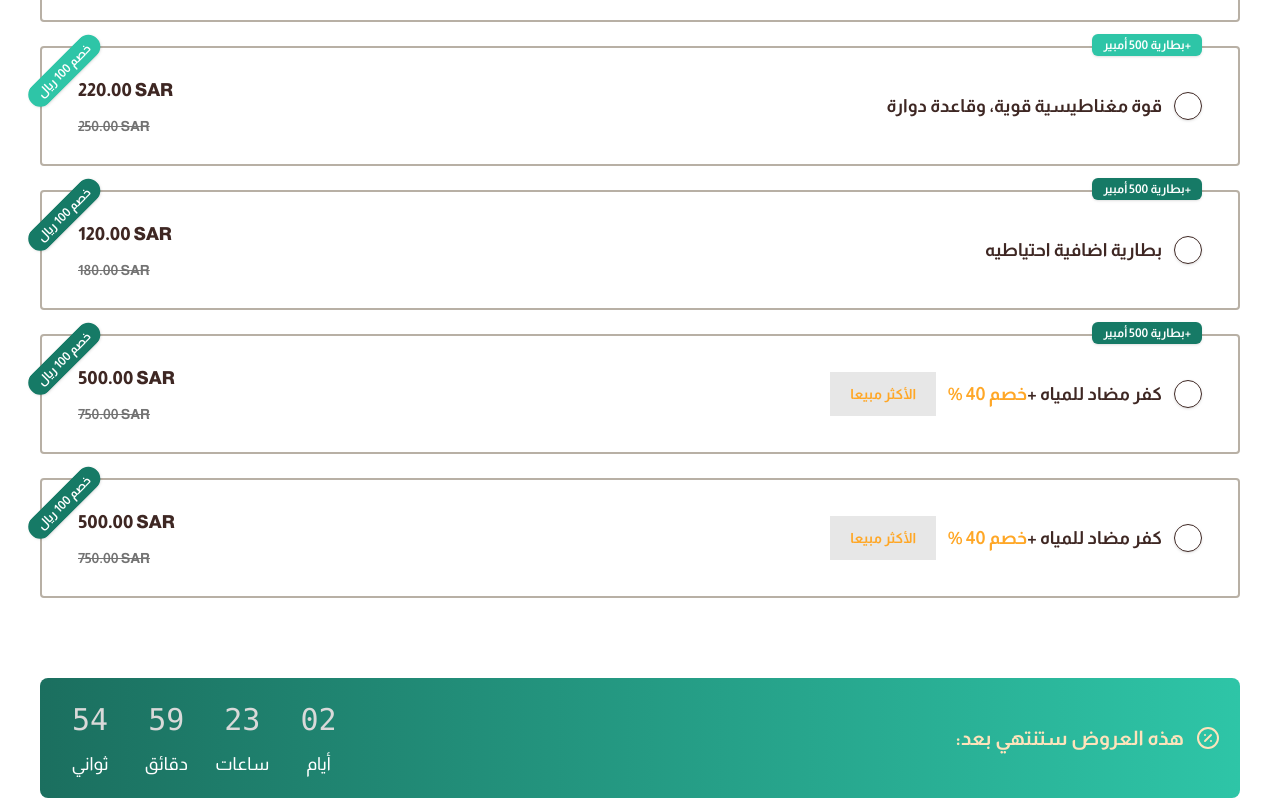
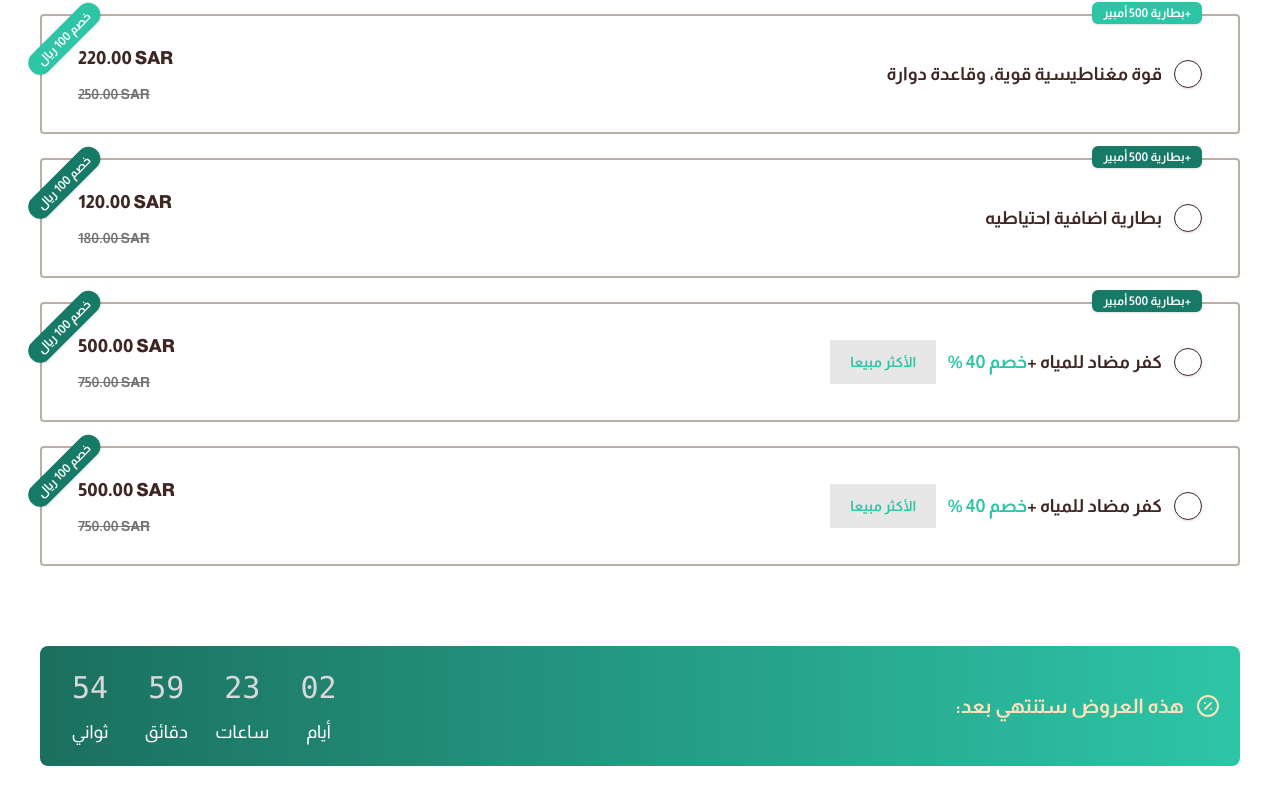
Before and after one commit to ousey-ousey/Charger-Ad-main, a Next.js app: page / in a window 1280 px wide. Shown: the part 1991-2797 px from the top of the page. Built offline with nearby package versions, Linux system fonts and the light colour scheme.

Commit message:
new final

```diff
--- a/components/banner.tsx
+++ b/components/banner.tsx
@@ -53,7 +53,7 @@ export const Banner = () => {
       </motion.p>
     </motion.section>
       <img src="greenline.png" alt="greeny"
-        className="w-full h-auto object-cover mb-8"
+        className="w-full h-auto object-cover"
       />
     </div>
     );
--- a/components/radio-groups.tsx
+++ b/components/radio-groups.tsx
@@ -204,13 +204,13 @@ export function RadioGroups() {
             <h2 className="text-base sm:text-lg font-bold text-primary">
               كفر مضاد للمياه
                +
-               <p className="text-[#FFA726] inline-block">
+               <p className="text-[#2EC5A7] inline-block">
                خصم
             40
             %
             </p>
             </h2>
-            <div className="px-3 py-2 sm:px-5 sm:py-3 text-center bg-[#E7E7E7] text-[#FFA726] font-bold text-xs sm:text-sm">
+            <div className="px-3 py-2 sm:px-5 sm:py-3 text-center bg-[#E7E7E7] text-[#2EC5A7] font-bold text-xs sm:text-sm">
               الأكثر مبيعا
             </div>
           </div>
@@ -268,14 +268,14 @@ export function RadioGroups() {
             <h2 className="text-base sm:text-lg font-bold text-primary">
 
             كفر مضاد للمياه +
-            <p className="text-[#FFA726] inline-block">
+            <p className="text-[#2EC5A7] inline-block">
                خصم
             40
             %
             </p>
 
             </h2>
-            <div className="px-3 py-2 sm:px-5 sm:py-3 text-center bg-[#E7E7E7] text-[#FFA726] font-bold text-xs sm:text-sm">
+            <div className="px-3 py-2 sm:px-5 sm:py-3 text-center bg-[#E7E7E7] text-[#2EC5A7] font-bold text-xs sm:text-sm">
               الأكثر مبيعا
             </div>
           </div>
--- a/components/services-section.tsx
+++ b/components/services-section.tsx
@@ -55,7 +55,7 @@ export const ServicesSection = () => {
         {/* Card 1 */}
         <motion.div variants={itemVariants} className="relative">
           <DropdownMenu onOpenChange={setOpen}>
-            <div className="bg-[#FAF3EA] p-8 rounded-lg border border-primary">
+            <div className="bg-[#2EC5A7] bg-opacity-20  p-8 rounded-lg border border-[#2EC5A7]">
               <h3 className="text-xl sm:text-3xl font-bold text-center text-[#2EC5A7]">
                 30 يوم ضمان
               </h3>
@@ -142,7 +142,7 @@ export const ServicesSection = () => {
         {/* Card 3 */}
         <motion.div variants={itemVariants} className="relative">
           <DropdownMenu onOpenChange={setOpen3}>
-            <div className="bg-[#FAF3EA] p-8 rounded-lg border border-primary">
+            <div className="bg-[#2EC5A7] bg-opacity-20 p-8 rounded-lg border border-[#2EC5A7]">
               <h3 className="text-xl sm:text-3xl font-bold text-center text-[#2EC5A7]">
                 التوصيل
               </h3>
```
